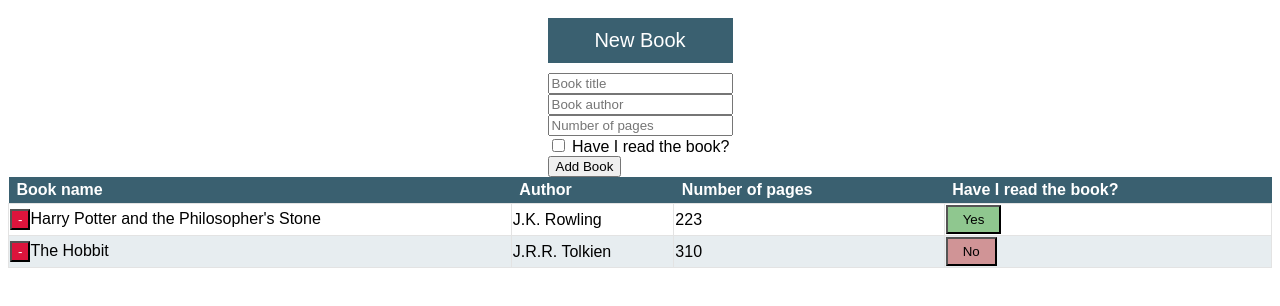
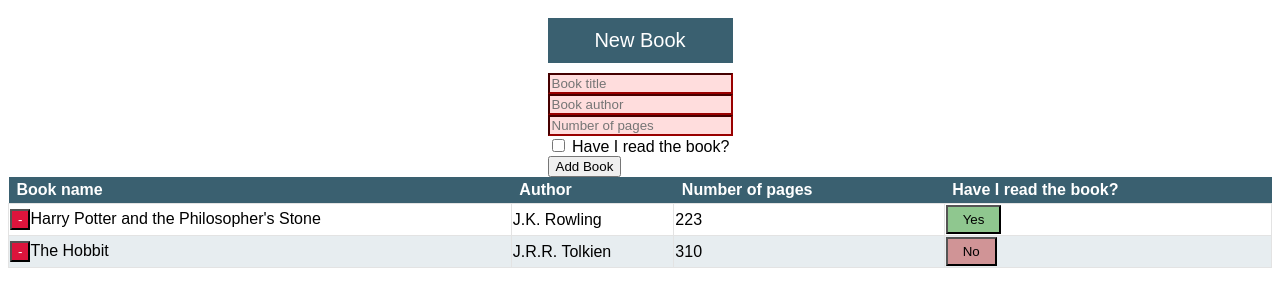
Before and after one commit to Tomodi98/library, a plain HTML site: page index.html in a window 1280 px wide. Both pictures are taken after a click on the button "New Book". Drawn offline with Linux system fonts and the light colour scheme.

Commit message:
add validation

```diff
--- a/index.html
+++ b/index.html
@@ -9,14 +9,14 @@
 <body>
     <div id="newBookContainer">
       <button onclick="showForm()" id="newBook">New Book</button>
-    <form style="display: none;" id="addBookForm">
-        <input id="bookTitle" name="bookTitle" type="text" placeholder="Book title"><br>
-        <input id="bookAuthor" name="bookAuthor" type="text" placeholder="Book author"><br>
-        <input id="pages" name="pages" type="number" placeholder="Number of pages"><br>
+    <div style="display: none;" id="addBookForm">
+        <input id="bookTitle" name="bookTitle" type="text" placeholder="Book title" required><br>
+        <input id="bookAuthor" name="bookAuthor" type="text" placeholder="Book author" required><br>
+        <input id="pages" name="pages" type="number" placeholder="Number of pages" required><br>
         <input id="isRead" name="isRead" type="checkbox">
         <label for="isRead">Have I read the book?</label><br>
-        <input id="addBook" name="add" type="button" value="Add Book">
-    </form>
+        <button id="addBook">Add Book</button>
+    </div>
   </div>
     <table id="books">
         <tr>
--- a/script.js
+++ b/script.js
@@ -61,6 +61,8 @@ function addBook () {
   let pages = document.getElementById('pages').value;
   let isRead = document.getElementById("isRead");
 
+  if (title && author && pages) {
+
     addBookToLibrary(title, author, pages, isRead.checked);
 
     let tb = document.getElementById('books');
@@ -82,6 +84,7 @@ function addBook () {
     else {
       cell3.innerHTML = '<input type="button" value="No" onclick="changeStatus(this)" id="changeStatus">';
       changeColor(document.getElementById('changeStatus'), 'rgba(178, 34, 34, 0.438)');
+    }
   }
 }
 
--- a/styles.css
+++ b/styles.css
@@ -74,3 +74,8 @@ button:hover {
     background-color: #fff;
     color: #3a6070;
 }
+
+input:invalid{
+    border-color: #900;
+    background-color: #FDD;
+  }
```
Lines whose indentation alone changed are shown as unchanged.
